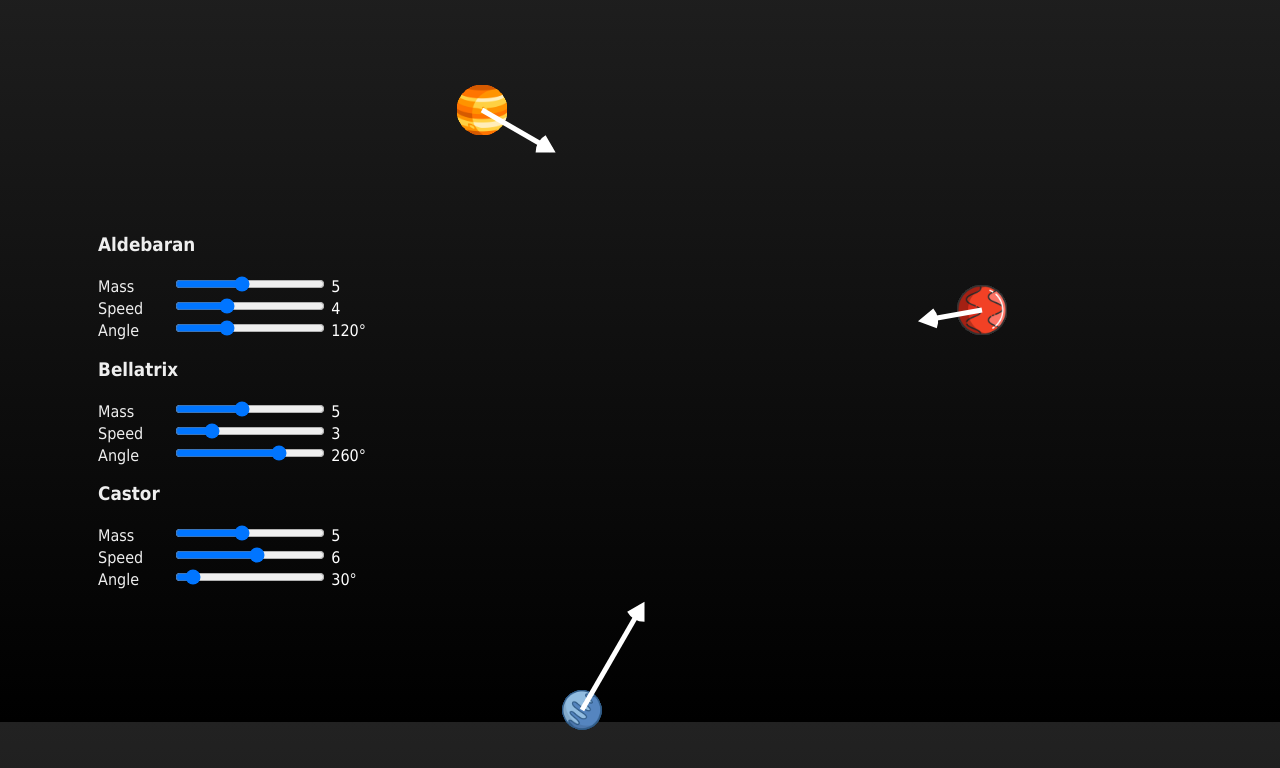
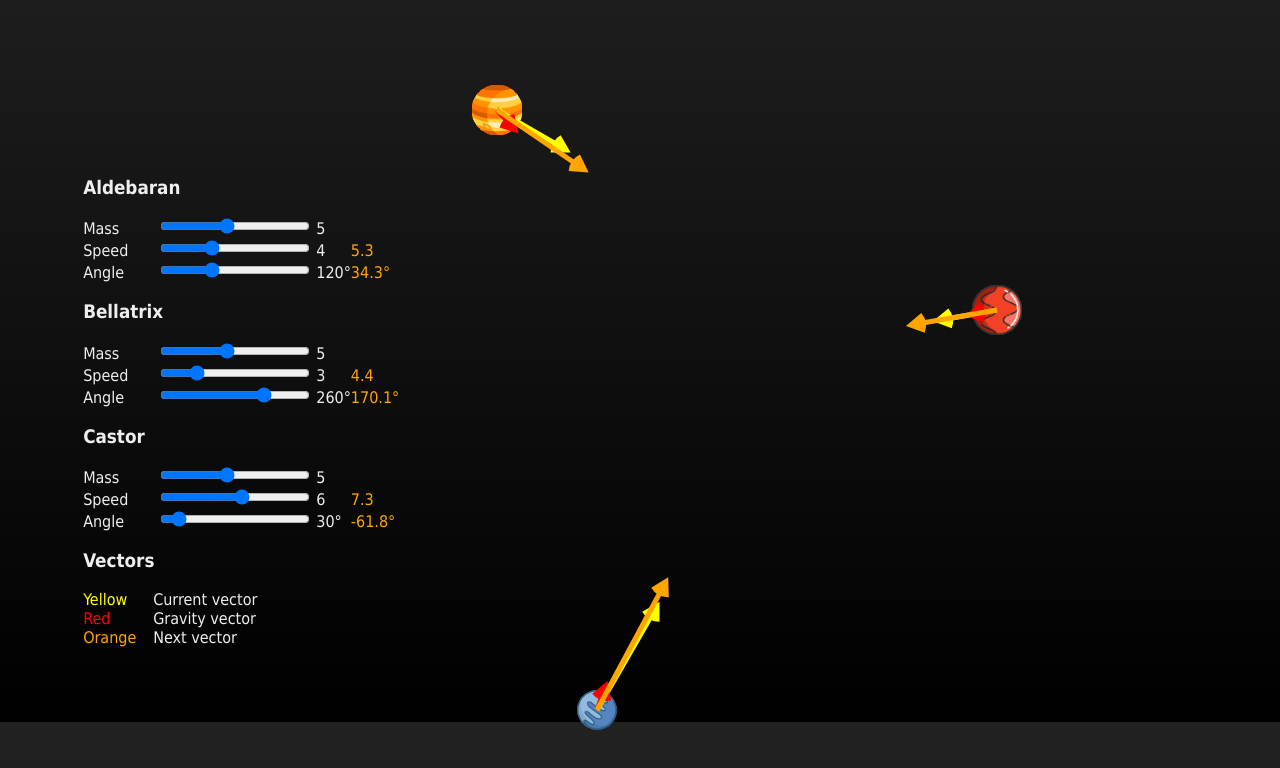
Before and after one commit to winkbrace/threebody, a plain HTML site: page index.html in a window 1280 px wide. Shown: the part 110-878 px from the top of the page. Drawn offline with Linux system fonts and the light colour scheme.

Commit message:
Calculate trajectory of all the planets

```diff
--- a/css/style.css
+++ b/css/style.css
@@ -17,6 +17,16 @@ main {
     align-items: center;
 }
 
+.yellow {
+    color: yellow;
+}
+.red {
+    color: red;
+}
+.orange {
+    color: orange;
+}
+
 .config {
     margin-right: 1rem;
     p {
@@ -24,18 +34,26 @@ main {
         flex-direction: column;
 
         label {
-            .label-text {
-                display: inline-block;
-                width: 70px;
-            }
             input {
                 width: 150px;
             }
-            .range-value {
-                color: white;
-                width: 30px;
-            }
         }
+    }
+
+    ul {
+        list-style: none;
+        margin-left: 0;
+        padding-left: 0;
+    }
+
+    .range-value {
+        display: inline-block;
+        width: 30px;
+    }
+
+    .label-text {
+        display: inline-block;
+        width: 70px;
     }
 }
 
--- a/index.html
+++ b/index.html
@@ -23,11 +23,13 @@
                         <span class="label-text">Speed</span>
                         <input id="aldebaran-speed" type="range" min="1" max="10">
                         <span id="aldebaran-speed-value" class="range-value"></span>
+                        <span id="aldebaran-speed-next" class="range-value orange"></span>
                     </label>
                     <label for="aldebaran-angle">
                         <span class="label-text">Angle</span>
                         <input id="aldebaran-angle" type="range" min="1" max="360">
-                        <span id="aldebaran-angle-value" class="range-value"></span>&deg;
+                        <span class="range-value"><span id="aldebaran-angle-value"></span>&deg;</span>
+                        <span class="range-value orange"><span id="aldebaran-angle-next"></span>&deg;</span>
                     </label>
                 </p>
             </article>
@@ -44,11 +46,13 @@
                         <span class="label-text">Speed</span>
                         <input id="bellatrix-speed" type="range" min="1" max="10">
                         <span id="bellatrix-speed-value" class="range-value"></span>
+                        <span id="bellatrix-speed-next" class="range-value orange"></span>
                     </label>
                     <label for="bellatrix-angle">
                         <span class="label-text">Angle</span>
                         <input id="bellatrix-angle" type="range" min="1" max="360">
-                        <span id="bellatrix-angle-value" class="range-value"></span>&deg;
+                        <span class="range-value"><span id="bellatrix-angle-value"></span>&deg;</span>
+                        <span class="range-value orange"><span id="bellatrix-angle-next"></span>&deg;</span>
                     </label>
                 </p>
             </article>
@@ -65,13 +69,24 @@
                         <span class="label-text">Speed</span>
                         <input id="castor-speed" type="range" min="1" max="10">
                         <span id="castor-speed-value" class="range-value"></span>
+                        <span id="castor-speed-next" class="range-value orange"></span>
                     </label>
                     <label for="castor-angle">
                         <span class="label-text">Angle</span>
                         <input id="castor-angle" type="range" min="1" max="360">
-                        <span id="castor-angle-value" class="range-value"></span>&deg;
+                        <span class="range-value"><span id="castor-angle-value"></span>&deg;</span>
+                        <span class="range-value orange"><span id="castor-angle-next"></span>&deg;</span>
                     </label>
                 </p>
+            </article>
+
+            <article>
+                <h3>Vectors</h3>
+                <ul>
+                    <li><span class="label-text yellow">Yellow</span>Current vector</li>
+                    <li><span class="label-text red">Red</span>Gravity vector</li>
+                    <li><span class="label-text orange">Orange</span>Next vector</li>
+                </ul>
             </article>
 
         </section>
--- a/src/script.js
+++ b/src/script.js
@@ -5,21 +5,45 @@ const canvas = document.getElementById('vectors');
 const ctx = canvas.getContext("2d");
 ctx.lineWidth = 5;
 
+const G = 200000; // Gravitational constant. Change to alter magnitude.
+const speedMagnitude = 20;
+
 // Initialize planets
-const planets = [
-    {name: "Aldebaran", img: "img/planet1.png", pos: {x: 100, y: 100}, mass: 5, V2: {angle: 120, speed: 4}},
-    {name: "Bellatrix", img: "img/planet2.png", pos: {x: 600, y: 300}, mass: 5, V2: {angle: 260, speed: 3}},
-    {name: "Castor",    img: "img/planet3.png", pos: {x: 200, y: 700}, mass: 5, V2: {angle: 30,  speed: 6}},
-];
+const planets = {
+    aldebaran: {
+        name: "Aldebaran",
+        img: "img/planet1.png",
+        pos: {x: 100, y: 100},
+        mass: 5,
+        V2: {angle: 120, speed: 4},
+        vectors: {current: {}, gravity: {}, combined: {}}
+    },
+    bellatrix: {
+        name: "Bellatrix",
+        img: "img/planet2.png",
+        pos: {x: 600, y: 300},
+        mass: 5,
+        V2: {angle: 260, speed: 3},
+        vectors: {current: {}, gravity: {}, combined: {}}
+    },
+    castor: {
+        name: "Castor",
+        img: "img/planet3.png",
+        pos: {x: 200, y: 700},
+        mass: 5,
+        V2: {angle: 30, speed: 6},
+        vectors: {current: {}, gravity: {}, combined: {}}
+    },
+};
 
-const clearCanvas = function ()
-{
+const next = {aldebaran: {pos: {}, V2: {}}, bellatrix: {pos: {}, V2: {}}, castor: {pos: {}, V2: {}}};
+
+const clearCanvas = function () {
     ctxPlanets.clearRect(0, 0, canvasPlanets.width, canvasPlanets.height);
     ctx.clearRect(0, 0, canvas.width, canvas.height);
 }
 
-const drawArrowHead = function (pos, angle)
-{
+const drawArrowHead = function (pos, angle, color) {
     const arrowSize = 20;
     const startAngle = angle - Math.PI - (Math.PI / 6);
     const endAngle = angle - Math.PI + (Math.PI / 6);
@@ -30,13 +54,25 @@ const drawArrowHead = function (pos, angle)
     ctx.moveTo(x, y);
     ctx.arc(x, y, arrowSize, startAngle, endAngle);
     ctx.lineTo(x, y);
-    ctx.fillStyle = "white";
+    ctx.fillStyle = color;
     ctx.fill();
 }
 
-const drawVector = function (planet)
-{
-    const magnitude = planet.V2.speed * 20;
+const drawVector = function (start, end, angle, color) {
+    ctx.beginPath();
+
+    // draw vector line
+    ctx.moveTo(start.x, start.y);
+    ctx.lineTo(end.x, end.y);
+    ctx.strokeStyle = color;
+    ctx.stroke();
+
+    // add arrow point
+    drawArrowHead(end, angle, color);
+}
+
+const drawPlanetVector = function (planet) {
+    const magnitude = planet.V2.speed * speedMagnitude;
     const angle = (planet.V2.angle - 90) * (Math.PI / 180);
     const start = {x: planet.pos.x, y: planet.pos.y}
     const end = {
@@ -44,23 +80,74 @@ const drawVector = function (planet)
         y: start.y + Math.sin(angle) * magnitude
     };
 
-    ctx.beginPath();
+    planet.vectors.current = {start, end};
 
-    // draw vector line
-    ctx.moveTo(start.x, start.y);
-    ctx.lineTo(end.x, end.y);
-    ctx.strokeStyle = "white";
-    ctx.stroke();
-
-    // add arrow point
-    drawArrowHead(end, angle);
+    drawVector(start, end, angle, "yellow");
 }
 
-const drawPlanets = function ()
+const calculateGravitationalVectorEndPosition = function (p1, p2) {
+    const dx = p2.pos.x - p1.pos.x;
+    const dy = p2.pos.y - p1.pos.y;
+    const distance = Math.sqrt(dx * dx + dy * dy);
+    const force = (G * p1.mass * p2.mass) / (distance * distance);
+    const angle = Math.atan2(dy, dx);
+
+    return {
+        x: p1.pos.x + Math.cos(angle) * force,
+        y: p1.pos.y + Math.sin(angle) * force
+    };
+}
+
+const drawGravityVector = function (planet) {
+    const [p1, p2] = Object.values(planets).filter((p) => p.name !== planet.name);
+    const end1 = calculateGravitationalVectorEndPosition(planet, p1);
+    const end2 = calculateGravitationalVectorEndPosition(planet, p2);
+
+    const start = {x: planet.pos.x, y: planet.pos.y}
+    const end = {x: end1.x + end2.x - start.x, y: end1.y + end2.y - start.y};
+    const angle = Math.atan2(end.y - start.y, end.x - start.x);
+
+    planet.vectors.gravity = {start, end};
+
+    drawVector(start, end, angle, "red");
+}
+
+const drawCombinedVector = function (planet) {
+    const start = {x: planet.pos.x, y: planet.pos.y}
+    const end = {
+        x: planet.vectors.current.end.x + planet.vectors.gravity.end.x - start.x,
+        y: planet.vectors.current.end.y + planet.vectors.gravity.end.y - start.y
+    };
+    const angle = Math.atan2(end.y - start.y, end.x - start.x);
+
+    planet.vectors.combined = {start, end};
+
+    drawVector(start, end, angle, "orange");
+}
+
+const setNextValues = function (planet) {
+    const planetId = planet.name.toLowerCase();
+    const {start, end} = planet.vectors.combined;
+    const dx = end.x - start.x;
+    const dy = end.y - start.y;
+    const angle = Math.atan2(dy, dx);
+    const speed = Math.sqrt((dx * dx) + (dy * dy)) / speedMagnitude;
+
+    next[planetId].pos.x += Math.cos(angle) * speed;
+    next[planetId].pos.y += Math.sin(angle) * speed;
+    next[planetId].V2.speed = speed;
+    next[planetId].V2.angle = angle * (180 / Math.PI);
+
+    document.getElementById(planetId + '-speed-next').innerText = next[planetId].V2.speed.toFixed(1);
+    document.getElementById(planetId + '-angle-next').innerText = next[planetId].V2.angle.toFixed(1);
+}
+
+const draw = function ()
 {
     clearCanvas();
 
-    for (let planet of planets) {
+    for (let planetId in planets) {
+        const planet = planets[planetId];
         // draw planet
         const size = planet.mass * 10;
         const img = new Image();
@@ -68,12 +155,17 @@ const drawPlanets = function ()
         img.src = planet.img;
 
         // draw vector
-        drawVector(planet);
+        drawPlanetVector(planet);
+        drawGravityVector(planet);
+        drawCombinedVector(planet);
+
+        setNextValues(planet);
     }
 }
 
 // initialize html form
-for (let planet of planets) {
+for (let planetId in planets) {
+    const planet = planets[planetId];
     const planetName = planet.name.toLowerCase();
 
     const inputMass = document.getElementById(planetName + '-mass');
@@ -85,15 +177,15 @@ for (let planet of planets) {
 
     inputMass.addEventListener('change', (e) => {
         planet.mass = parseInt(e.target.value);
-        return drawPlanets();
+        return draw();
     });
     inputSpeed.addEventListener('change', (e) => {
         planet.V2.speed = parseInt(e.target.value);
-        return drawPlanets();
+        return draw();
     });
     inputAngle.addEventListener('change', (e) => {
         planet.V2.angle = parseInt(e.target.value);
-        return drawPlanets();
+        return draw();
     });
 }
 
@@ -105,4 +197,4 @@ document.querySelectorAll('input[type="range"]').forEach((input) => {
     input.dispatchEvent(new Event('change'));
 });
 
-drawPlanets();
+draw();
```
